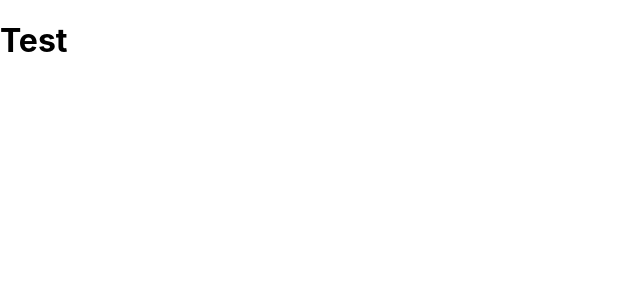
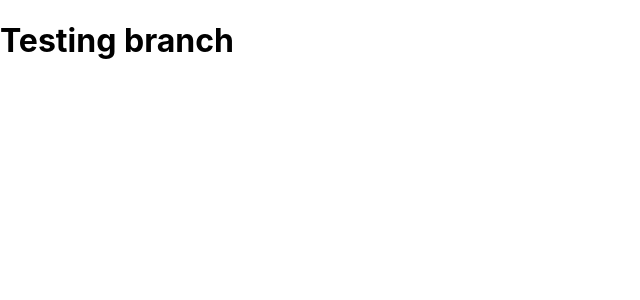
Before and after one commit to lautarosoliani/Appointments-app-Javascript-React-localStorage, a React (Create React App) app in the folder myreactapp/: page / in a window 1280 px wide. Shown: the top 300 px of the page, without its empty margins (0-640 px from the left). Built offline with nearby package versions, Linux system fonts and the light colour scheme.

Commit message:
First commit

```diff
--- a/myreactapp/src/App.js
+++ b/myreactapp/src/App.js
@@ -3,7 +3,7 @@ import './App.css';
 function App() {
   return (
     <>
-      <h1>Test</h1>
+      <h1>Testing branch</h1>
     </>
   );
 }
```
